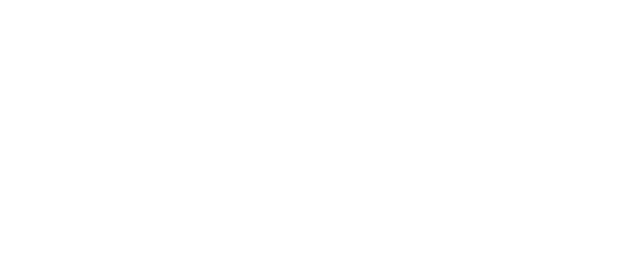
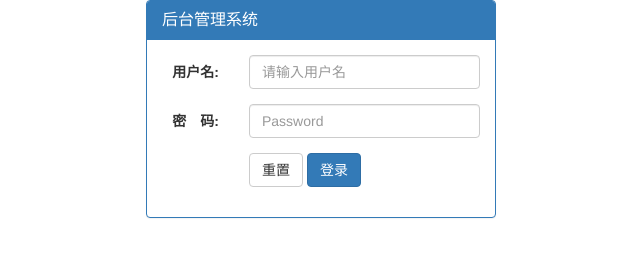
Before and after one commit to wintercolor/letao, a website: page public/black/login.html in a window 1280 px wide. Shown: the whole page, without its empty margins (319-959 px from the left). Drawn offline with Linux system fonts and the light colour scheme.

Commit message:
登录页面的功能

```diff
--- a/public/black/login.html
+++ b/public/black/login.html
@@ -1,5 +1,6 @@
 <!DOCTYPE html>
 <html lang="en">
+
 <head>
     <meta charset="UTF-8">
     <meta name="viewport" content="width=device-width, initial-scale=1.0">
@@ -7,8 +8,50 @@
     <title>Document</title>
     <link rel="stylesheet" href="./lib/bootstrap/css/bootstrap.css">
     <link rel="stylesheet" href="./lib/bootstrap-validator/css/bootstrapValidator.min.css">
+    <link rel="stylesheet" href="./css/comment.css">
 </head>
-<body>
 
+<body class="com-body">
+
+    <div class="container">
+        <div class="ft col-lg-offset-4 col-lg-4">
+            <div class="panel panel-primary ">
+                <div class="panel-heading">
+                    <h3 class="panel-title">后台管理系统</h3>
+                </div>
+                <div class="panel-body">
+
+                    <!-- 引入表单 -->
+                    <form class="form-horizontal" id="form">
+                        <div class="form-group">
+                            <label for="username" class="col-sm-3 control-label">用户名:</label>
+                            <div class="col-sm-9">
+                                <input type="text" class="form-control" placeholder="请输入用户名" name="username" id="username"
+                                   >
+                            </div>
+                        </div>
+                        <div class="form-group">
+                            <label for="password" class="col-sm-3 control-label">密　码:</label>
+                            <div class="col-sm-9">
+                                <input type="password" name="password" class="form-control" id="password" placeholder="Password">
+                            </div>
+                        </div>
+                        <div class="form-group">
+                            <div class="col-sm-offset-3 col-sm-6">
+                                <button type="reset" class="btn btn-default left">重置</button>
+                                <button type="submit" class="btn btn-primary right">登录</button>
+                            </div>
+                        </div>
+                    </form>
+                    <!-- 引入表单结束 -->
+                </div>
+            </div>
+        </div>
+    </div>
+    <script src="./lib/jquery/jquery.js"></script>
+    <script src="./lib/bootstrap/js/bootstrap.js"></script>
+    <script src="./lib/bootstrap-validator/js/bootstrapValidator.js"></script>
+    <script src="./js/login.js"></script>
 </body>
+
 </html>
```
Also changed, not shown: public/black/image/default.png (added), public/black/image/none.png (added), public/black/index.html (added).
